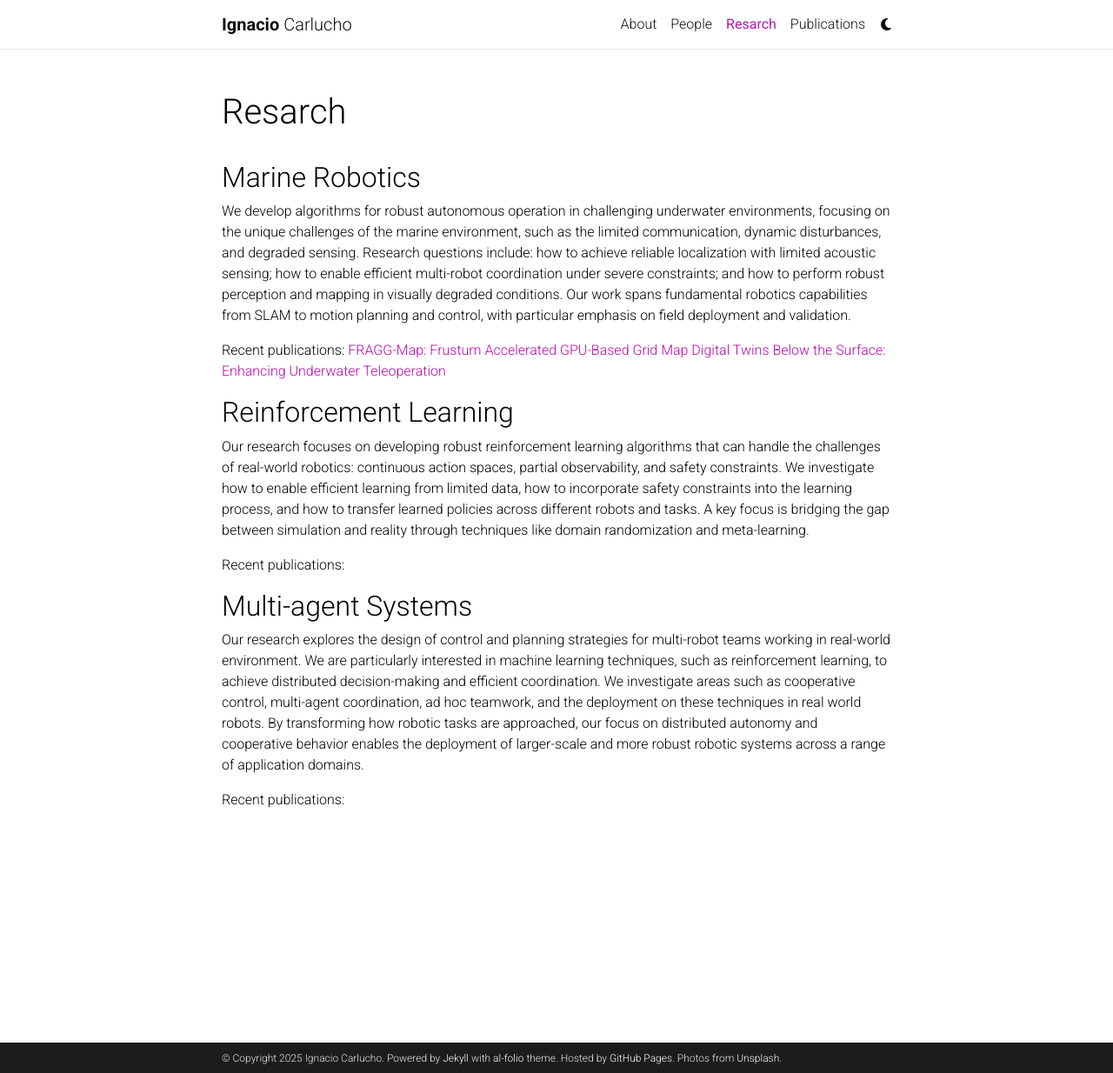
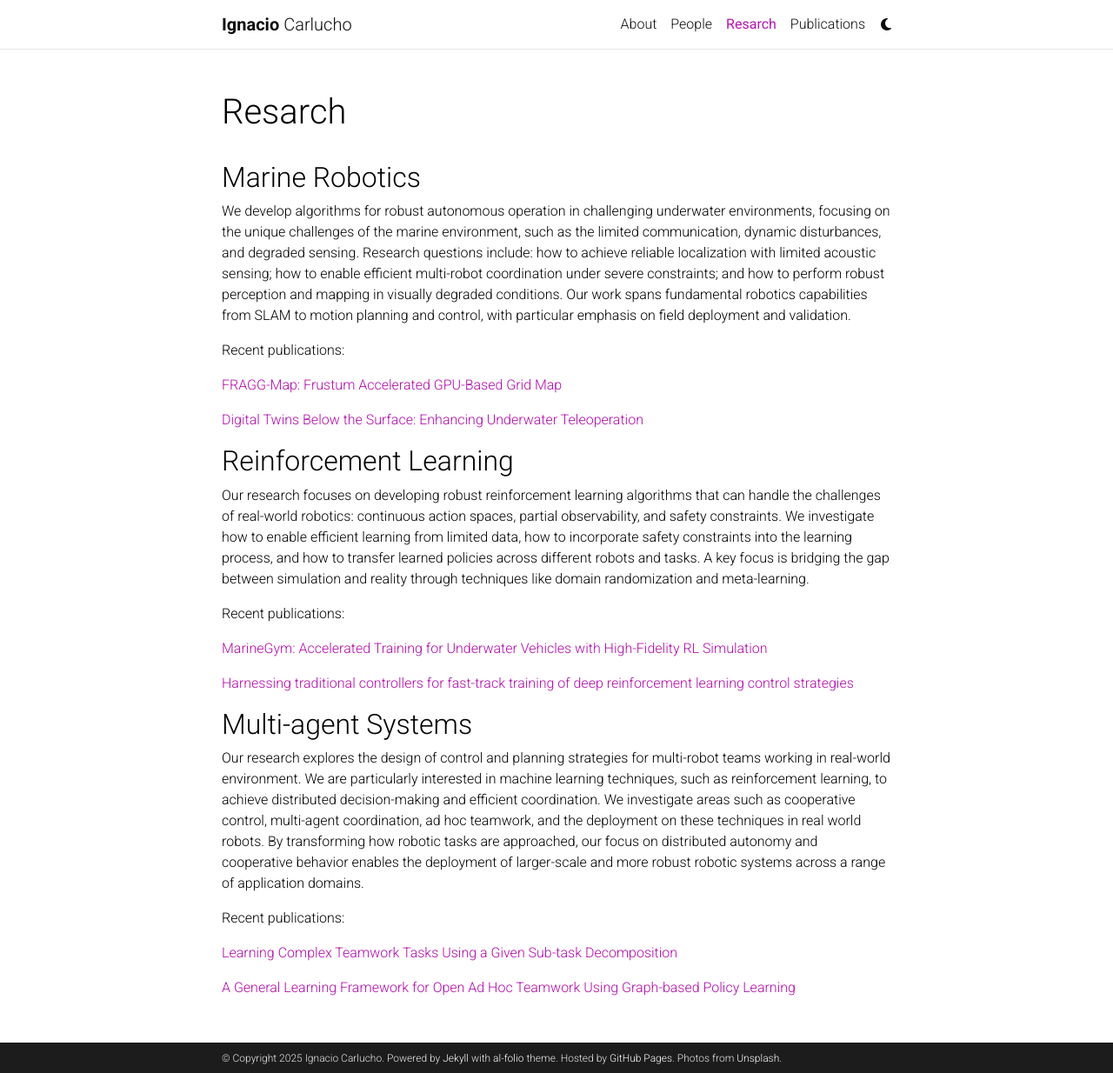
Before and after one commit to IgnacioCarlucho/ignaciocarlucho.github.io, a Jekyll site: the page built from _pages/research.md, in a window 1280 px wide and 1234 px high. Shown: the whole window at 87% size. Built offline with Jekyll 4.4.1, drawn with Linux system fonts in a browser that asks for light colours; comment, search, counter and statistics services are not loaded; a style sheet for code colours, icons or effects is not loaded.

Commit message:
new research line

```diff
--- a/_pages/research.md
+++ b/_pages/research.md
@@ -14,7 +14,9 @@ nav_order: 2
 We develop algorithms for robust autonomous operation in challenging underwater environments, focusing on the unique challenges of the marine environment, such as the limited communication, dynamic disturbances, and degraded sensing. Research questions include: how to achieve reliable localization with limited acoustic sensing; how to enable efficient multi-robot coordination under severe constraints; and how to perform robust perception and mapping in visually degraded conditions. Our work spans fundamental robotics capabilities from SLAM to motion planning and control, with particular emphasis on field deployment and validation.
 
 Recent publications:
+
 [FRAGG-Map: Frustum Accelerated GPU-Based Grid Map](https://ieeexplore.ieee.org/abstract/document/10801590)
+
 [Digital Twins Below the Surface: Enhancing Underwater Teleoperation](https://arxiv.org/abs/2402.07556)
 
 ## Reinforcement Learning
@@ -22,11 +24,18 @@ Recent publications:
 Our research focuses on developing robust reinforcement learning algorithms that can handle the challenges of real-world robotics: continuous action spaces, partial observability, and safety constraints. We investigate how to enable efficient learning from limited data, how to incorporate safety constraints into the learning process, and how to transfer learned policies across different robots and tasks. A key focus is bridging the gap between simulation and reality through techniques like domain randomization and meta-learning.
 
 Recent publications:
-[]()
-[]()
+
+[MarineGym: Accelerated Training for Underwater Vehicles with High-Fidelity RL Simulation](https://arxiv.org/abs/2410.14117)
+
+[Harnessing traditional controllers for fast-track training of deep reinforcement learning control strategies](https://www.tandfonline.com/doi/full/10.1080/20464177.2024.2367276)
 
 ## Multi-agent Systems
 
 Our research explores the design of control and planning strategies for multi-robot teams working in real-world environment. We are particularly interested in machine learning techniques, such as reinforcement learning, to achieve distributed decision-making and efficient coordination. We investigate areas such as cooperative control, multi-agent coordination, ad hoc teamwork, and the deployment on these techniques in real world robots. By transforming how robotic tasks are approached, our focus on distributed autonomy and cooperative behavior enables the deployment of larger-scale and more robust robotic systems across a range of application domains.
 
 Recent publications:
+
+[Learning Complex Teamwork Tasks Using a Given Sub-task
+Decomposition](https://www.ifaamas.org/Proceedings/aamas2024/pdfs/p598.pdf)
+
+[A General Learning Framework for Open Ad Hoc Teamwork Using Graph-based Policy Learning](https://www.jmlr.org/papers/v24/22-099.html)
```
